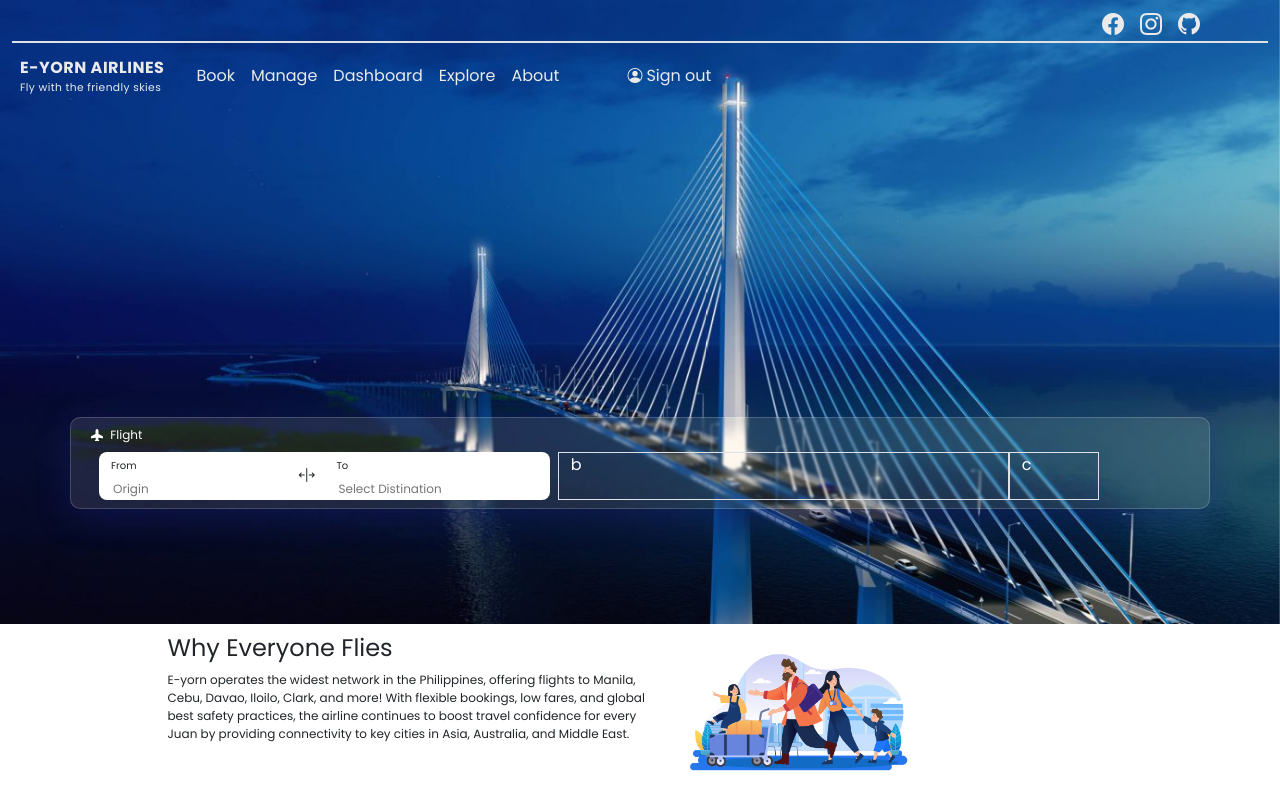
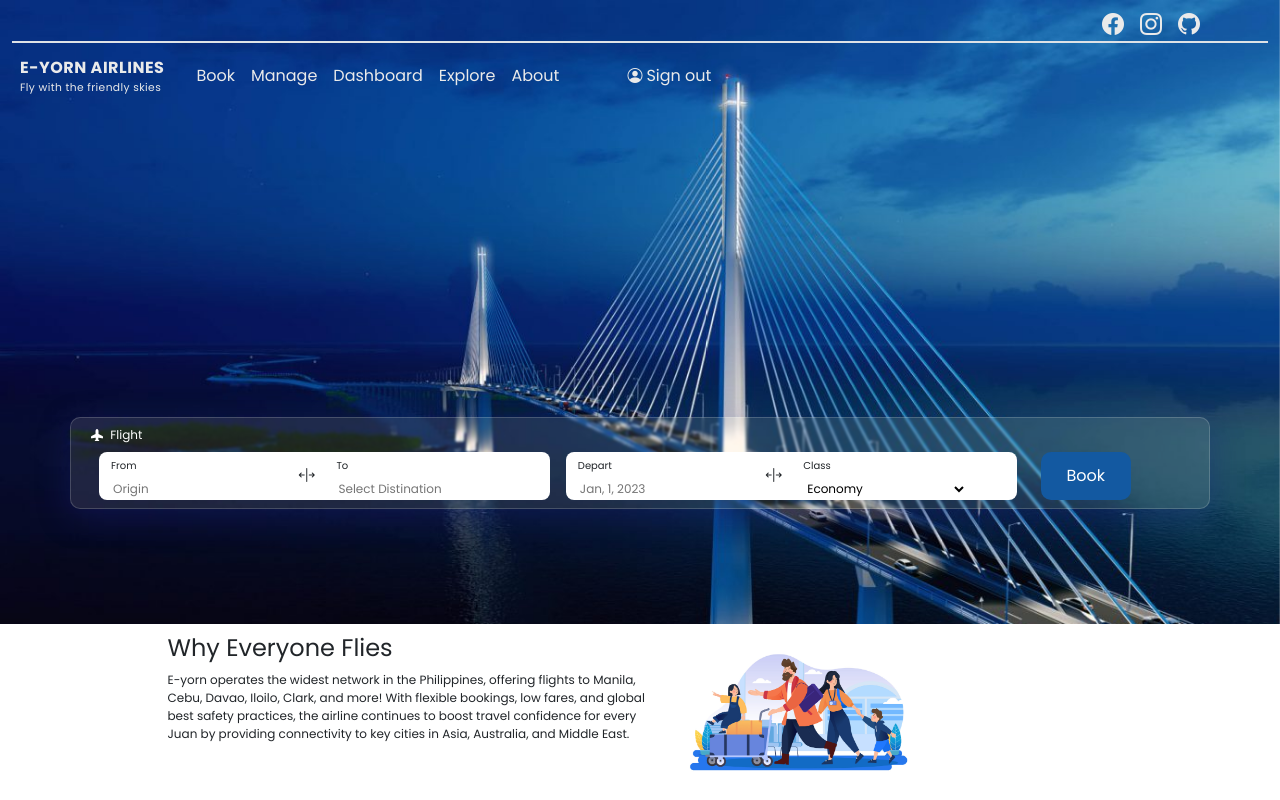
Before and after one commit to johnrico364/ticket-system, a React (Create React App) app: page /home/add in a window 1280 px wide. Built offline with nearby package versions, Linux system fonts and the light colour scheme.

Commit message:
Updated code

```diff
--- a/src/components/home/Add.js
+++ b/src/components/home/Add.js
@@ -3,7 +3,6 @@ import { useNavigate } from "react-router-dom";
 import { useState } from "react";
 
 export let Add = () => {
-
   return (
     <div>
       <div className="container">
@@ -13,7 +12,7 @@ export let Add = () => {
               <i class="bi bi-airplane-fill pe-1"></i> Flight
             </div>
             <div className="row add-container mx-3 mb-2 ">
-              <div className="col-md-5 add-form-container me-2">
+              <div className="col-md-5 add-form-container me-3">
                 <form className="row ">
                   <div className="col-5">
                     <label className="small-label ">From</label>
@@ -23,7 +22,7 @@ export let Add = () => {
                       placeholder="Origin"
                     />
                   </div>
-                  <i class="col-1 bi bi-arrows-expand-vertical align-self-center "></i>
+                  <i class="col-1 bi bi-arrows-expand-vertical align-self-center"></i>
                   <div className="col-5">
                     <label className="small-label">To</label>
                     <input
@@ -34,8 +33,31 @@ export let Add = () => {
                   </div>
                 </form>
               </div>
-              <div className="col-md-5 border text-white">b</div>
-              <div className="col-md-1 border text-white">c</div>
+              <div className="col-md-5 add-form-container me-3">
+                <form className="row ">
+                  <div className="col-5">
+                    <label className="small-label ">Depart</label>
+                    <input
+                      className="w-100 add-input "
+                      type="text"
+                      placeholder="Jan, 1, 2023"
+                    />
+                  </div>
+                  <i class="col-1 bi bi-arrows-expand-vertical align-self-center"></i>
+                  <div className="col-5">
+                    <label className="small-label">Class</label>
+                    <select className="w-100 add-input">
+                      <option>Economy</option>
+                      <option>Economy Plus</option>
+                      <option>Business</option>
+                      <option>First Class</option>
+                      <option>VIP</option>
+                    </select>
+                  </div>
+                </form>
+              </div>
+
+              <button className="col-md-1 book-btn ms-2">Book</button>
             </div>
           </div>
         </div>
--- a/src/components/home/css/Add.css
+++ b/src/components/home/css/Add.css
@@ -27,3 +27,9 @@
     border: 0px solid;
     background: rgba(255, 255, 255, 0.0);
 }
+.book-btn{
+    background-color: #1359A1;
+    color: white;
+    border: 0;
+    border-radius: 10px;
+}
```
